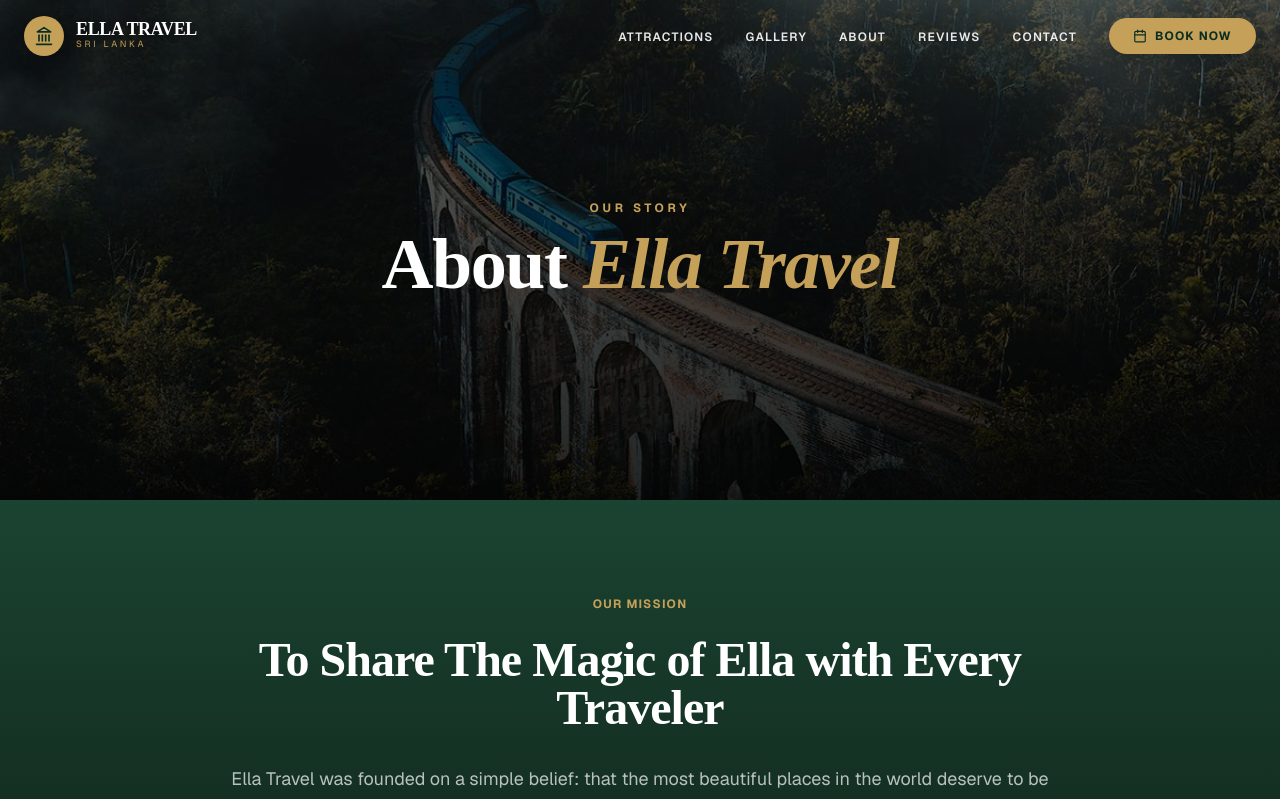
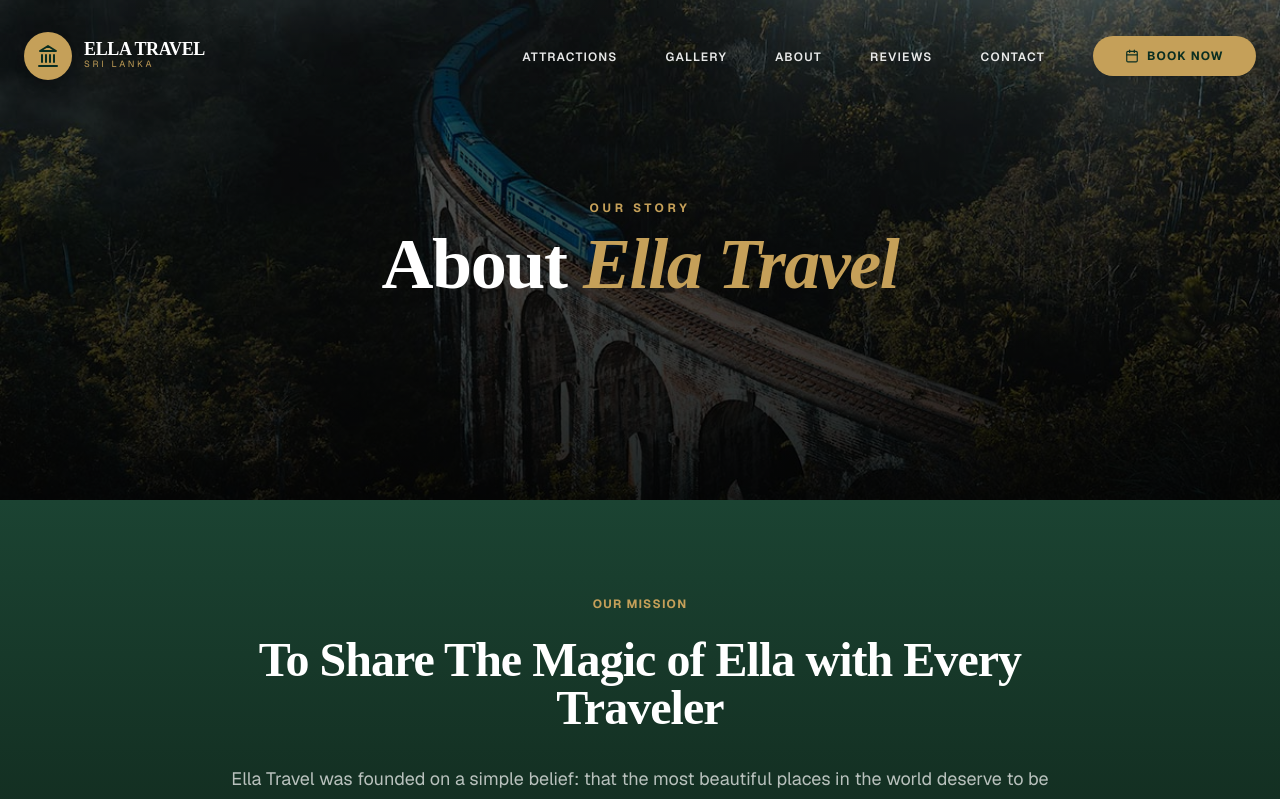
Before and after one commit to menualvhp-create/ella-travel, a Next.js app: page /about in a window 1280 px wide. Shown: the top 799 px of the page. Built offline with nearby package versions, Linux system fonts and the light colour scheme.

Commit message:
changed hedder size and style

```diff
--- a/src/app/about/page.tsx
+++ b/src/app/about/page.tsx
@@ -1,4 +1,5 @@
 import Image from "next/image";
+import Link from "next/link";
 import Navbar from "@/components/sections/Navbar";
 import Footer from "@/components/sections/Footer";
 import AnimateIn from "@/components/ui/AnimateIn";
@@ -46,7 +47,7 @@ export default function AboutPage() {
                 To Share The Magic of Ella with Every Traveler
               </h2>
               <p className="text-white/70 text-lg leading-relaxed">
-                Ella Travel was founded on a simple belief: that the most beautiful places in the world deserve to be experienced properly — with intention, with expertise, and with the kind of personal touch that only comes from someone who truly loves a place. Our tuk-tuk guides aren't just drivers. They're storytellers, photographers, and friends.
+                Ella Travel was founded on a simple belief: that the most beautiful places in the world deserve to be experienced properly — with intention, with expertise, and with the kind of personal touch that only comes from someone who truly loves a place. Our tuk-tuk guides aren&apos;t just drivers. They&apos;re storytellers, photographers, and friends.
               </p>
             </AnimateIn>
           </div>
@@ -126,10 +127,10 @@ export default function AboutPage() {
                 {[...Array(5)].map((_, i) => <Star key={i} className="w-6 h-6 fill-secondary text-secondary" />)}
               </div>
               <h2 className="luxury-heading text-4xl md:text-5xl font-bold text-white mb-6">Ready to Experience Ella?</h2>
-              <p className="text-white/60 mb-10">Join thousands of travelers who've made Ella their most unforgettable journey.</p>
-              <a href="/#contact" className="inline-block bg-secondary text-primary px-10 py-4 rounded-full font-bold uppercase tracking-widest text-sm hover:shadow-xl hover:shadow-secondary/20 transition-all">
+              <p className="text-white/60 mb-10">Join thousands of travelers who&apos;ve made Ella their most unforgettable journey.</p>
+              <Link href="/#contact" className="inline-block bg-secondary text-primary px-10 py-4 rounded-full font-bold uppercase tracking-widest text-sm hover:shadow-xl hover:shadow-secondary/20 transition-all">
                 Book Your Adventure
-              </a>
+              </Link>
             </AnimateIn>
           </div>
         </section>
--- a/src/app/admin/page.tsx
+++ b/src/app/admin/page.tsx
@@ -9,9 +9,7 @@ import {
   LogOut,
   Plus,
   Trash2,
-  Edit,
-  CheckCircle,
-  Clock
+  Edit
 } from "lucide-react";
 import { cn } from "@/lib/utils";
 
@@ -71,7 +69,7 @@ export default function AdminPage() {
         <header className="flex justify-between items-center mb-10">
           <div>
             <h1 className="luxury-heading text-3xl font-bold">Welcome Back, Guide</h1>
-            <p className="text-zinc-500">Here's what's happening with your travels today.</p>
+            <p className="text-zinc-500">Here&apos;s what&apos;s happening with your travels today.</p>
           </div>
           <button className="bg-primary text-white px-6 py-2 rounded-xl text-sm font-bold flex items-center gap-2 shadow-lg hover:bg-secondary hover:text-primary transition-all">
             <Plus className="w-4 h-4" /> New Attraction
--- a/src/components/sections/Navbar.tsx
+++ b/src/components/sections/Navbar.tsx
@@ -44,8 +44,8 @@ export default function Navbar() {
     <>
       <nav
         className={cn(
-          "fixed top-0 left-0 right-0 z-50 transition-all duration-500 px-6 py-4",
-          isScrolled ? "glass shadow-xl py-3" : "bg-transparent"
+          "fixed top-0 left-0 right-0 z-50 transition-all duration-500 px-6 py-6 md:py-8",
+          isScrolled ? "glass shadow-xl py-4 md:py-4" : "bg-transparent"
         )}
       >
         <div className="max-w-7xl mx-auto flex items-center justify-between">
@@ -56,8 +56,8 @@ export default function Navbar() {
               animate={{ opacity: 1, x: 0 }}
               className="flex items-center gap-3 cursor-pointer"
             >
-              <div className="w-10 h-10 bg-secondary rounded-full flex items-center justify-center shadow-lg">
-                <Landmark className="text-primary w-5 h-5" />
+              <div className="w-12 h-12 bg-secondary rounded-full flex items-center justify-center shadow-lg">
+                <Landmark className="text-primary w-6 h-6" />
               </div>
               <div>
                 <span className="luxury-heading text-lg font-bold tracking-tight text-white drop-shadow-lg block leading-none">
@@ -69,7 +69,7 @@ export default function Navbar() {
           </Link>
 
           {/* Desktop Links */}
-          <div className="hidden md:flex items-center gap-8">
+          <div className="hidden md:flex items-center gap-10 lg:gap-12">
             {navLinks.map((link, i) => (
               <motion.div
                 key={link.name}
@@ -90,7 +90,7 @@ export default function Navbar() {
               initial={{ opacity: 0, scale: 0.9 }}
               animate={{ opacity: 1, scale: 1 }}
               onClick={handleBookNow}
-              className="bg-secondary text-primary px-6 py-2.5 rounded-full text-xs uppercase tracking-widest font-bold shadow-lg hover:shadow-secondary/30 hover:scale-105 transition-all duration-300 flex items-center gap-2"
+              className="bg-secondary text-primary px-8 py-3 rounded-full text-xs uppercase tracking-widest font-bold shadow-lg hover:shadow-secondary/30 hover:scale-105 transition-all duration-300 flex items-center gap-2"
             >
               <Calendar className="w-3.5 h-3.5" />
               Book Now
```
